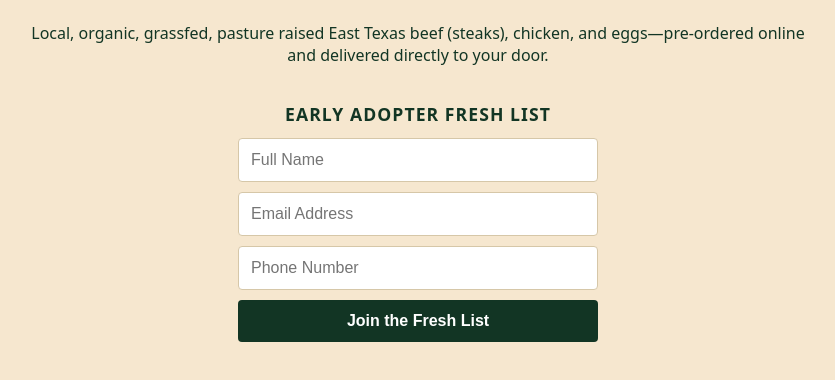
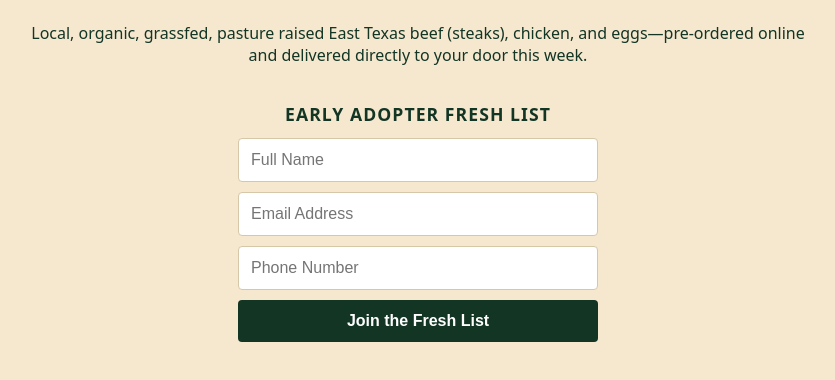
Before and after one commit to nlemons/farmfreshfoodsfast, a plain HTML site: page index.html in a window 1280 px wide. Shown: the part 362-742 px from the top of the page, without its empty margins (222-1057 px from the left). Drawn offline with Linux system fonts and the light colour scheme.

Commit message:
Refactor index.html with content updates
Updated text in the body and corrected HTML structure.

```diff
--- a/index.html
+++ b/index.html
@@ -92,7 +92,7 @@
 
     <img src="logo.png" alt="Farm Fresh Foods Delivered logo" class="logo" />
  Local, organic, grassfed, pasture raised East Texas beef (steaks), chicken,
- and eggs—pre-ordered online and delivered directly to your door.
+ and eggs—pre-ordered online and delivered directly to your door this week.
     </p>
 
     <!-- Early Adopter Form -->
```
